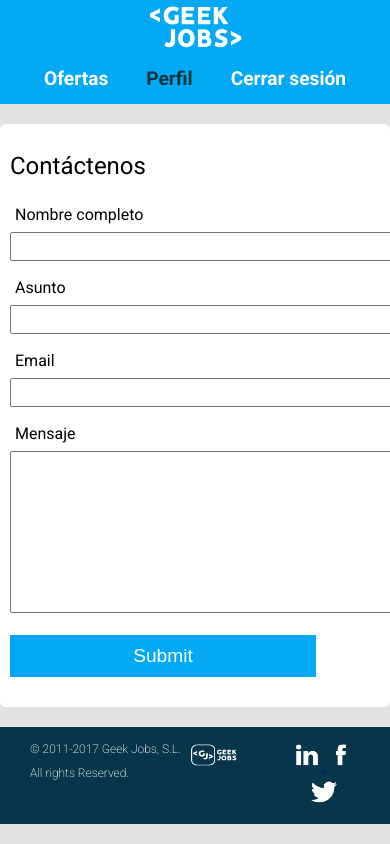
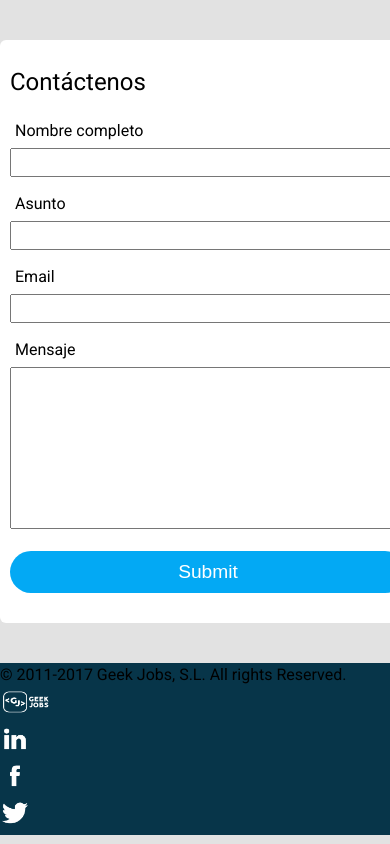
Before and after one commit to JLDRM/Caso-Pr-ctico-Front-End-J3IM, a PHP site: page /contact.html in a window 390 px wide; the page is wider, and only the part inside the window is pictured. Run offline with PHP 8.4, Linux system fonts and the light colour scheme.

Commit message:
Auto stash before merge of "master" and "origin/master"

```diff
--- a/assets/css/footer.css
+++ b/assets/css/footer.css
@@ -1,6 +1,10 @@
 /* ===================================================
 FOOTER BOOTSTRAP
 =================================================== */
+
+footer {
+    background-color: #073549;
+}
 
 #gjFooter {
     color: white;
--- a/assets/css/perfil_usuario.css
+++ b/assets/css/perfil_usuario.css
@@ -11,55 +11,9 @@
     background-color: #e2e2e2;
 }
 
-header {
-    display: flex;
-    background: #03A9F4;
-    padding: 10px;
-    text-align: center;
-    width: 100%;
-}
-
-header #logo {
-    flex: 2;
-}
-
-header #logo img {
-    width: 125px;
-    margin-left: 350px;
-}
-
-header .menu {
-    margin: auto 0;
-    flex: 1;
-}
-
-header .menu ul li {
-    display: inline-block;
-    margin: 5px 0 0 0;
-    border: 2px dotted transparent;
-    padding: 5px;
-}
-
-header .menu ul li .active {
-    color: #073539;
-}
-
-header .menu ul li a {
-    padding: 5px 10px;
-    text-decoration: none;
-    font-size: 1.3em;
-    color: white;
-    font-weight: 100;
-}
-
-header .menu ul li a:hover {
-    color: #073539;
-    transition: color 200ms linear;
-}
-
 section {
     width: 900px;
-    margin: 20px auto;
+    margin: 40px auto;
     background: white;
     border-radius: 6px;
 }
@@ -121,7 +75,8 @@
 /* =================================================== */
 
 #cont {
-    margin: 20px 10px;
+    margin: 40px 20px;
+    padding-bottom: 40px;
 }
 
 #cont div {
@@ -130,8 +85,7 @@
 
 #contact {
     padding: 30px 10px;
-    width: 700px;
-    margin: 0 auto;
+    margin: 40px auto;
 }
 
 #contact h2 {
@@ -163,6 +117,7 @@
     margin-top: 15px;
     font-size: 1.2em;
     color: white;
+    border-radius: 25px;
 }
 
 #contact textarea {
@@ -170,88 +125,7 @@
     padding: 5px;
 }
 
-footer {
-    background-color: #073549;
-    width: 100%;
-    display: flex;
-    padding: 10px;
-}
-
-#footerlist {
-    width: 25%;
-}
-
-#footerlist ul {
-    display: inline-block;
-    padding-right: 5%;
-    list-style-type: none;
-    text-align: left;
-    margin-top: 3px;
-    padding-left: 0px;
-}
-
-#social {
-    width: 25%;
-}
-
-#social ul {
-    width: 100%;
-    padding-right: 5%;
-    padding-left: 0px;
-    list-style-type: none;
-    text-align: center;
-    margin-top: 3px;
-}
-
-#social li {
-    display: inline-block;
-    text-align: right;
-}
-
-#copyright {
-    width: 48%;
-    font-size: 9pt;
-    color: white;
-    font-weight: lighter;
-    display: block;
-    text-align: left;
-    padding-left: 20px;
-}
-
 @media (max-width: 576px) {
-    header {
-        display: inline-block;
-        padding: 5px;
-    }
-    header #logo {
-        flex: none;
-    }
-    header #logo img {
-        width: 100px;
-        margin: 0;
-    }
-    header .menu ul li a {
-        font-size: 1.2em;
-        font-weight: bold;
-    }
-    section {
-        width: 100%;
-    }
-    #perfil {
-        align-content: center;
-    }
-    #perfil img:nth-child(2) {
-        width: 150px;
-        height: 150px;
-        border: 5px solid white;
-        margin-top: -300px;
-        margin-left: 35%;
-    }
-    #perfil h2 {
-        font-size: 1.7em;
-        font-weight: bold;
-        margin-left: 25%;
-    }
     .mm ul li a {
         display: inline;
         display: block;
--- a/assets/css/reset.css
+++ b/assets/css/reset.css
@@ -93,3 +93,8 @@
     vertical-align: baseline;
     font-family: 'Roboto', sans-serif;
 }
+
+.container-fluid {
+    padding: 0;
+    margin: 0;
+}
--- a/contact.html
+++ b/contact.html
@@ -20,25 +20,6 @@
 </head>
 
 <body>
-
-    <header>
-        <div id="logo">
-            <img src="./assets/img/logo1.png" alt="GeekJobs">
-        </div>
-        <div class="menu">
-            <ul>
-                <li>
-                    <a href="#">Ofertas</a>
-                </li>
-                <li>
-                    <a href="#" class="active">Perfil</a>
-                </li>
-                <li>
-                    <a href="#">Cerrar sesión</a>
-                </li>
-            </ul>
-        </div>
-    </header>
 
     <section>
         <div class="cont">
```
Also changed, not shown: assets/css/style_home_usuario.css (+5 -83 lines), index.html (+13 -3 lines), perfil_usuario.html (+0 -20 lines).
